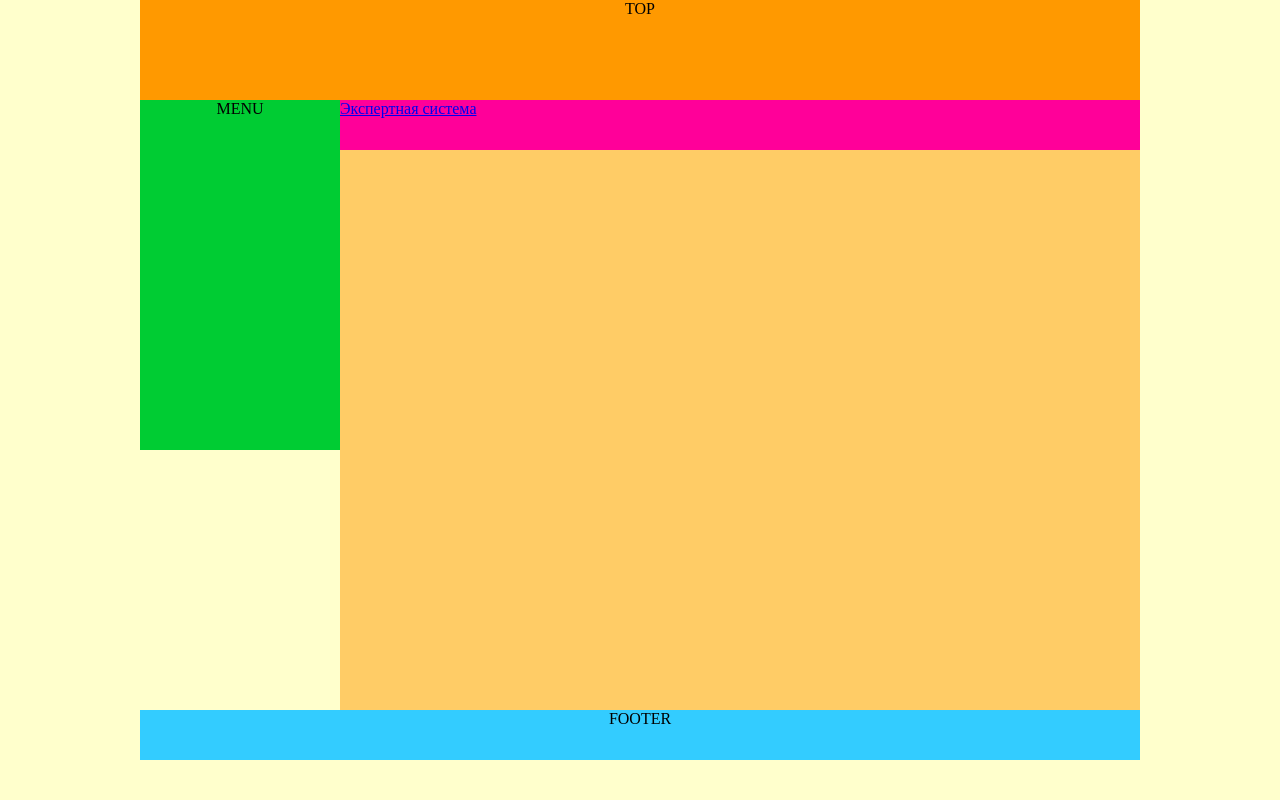
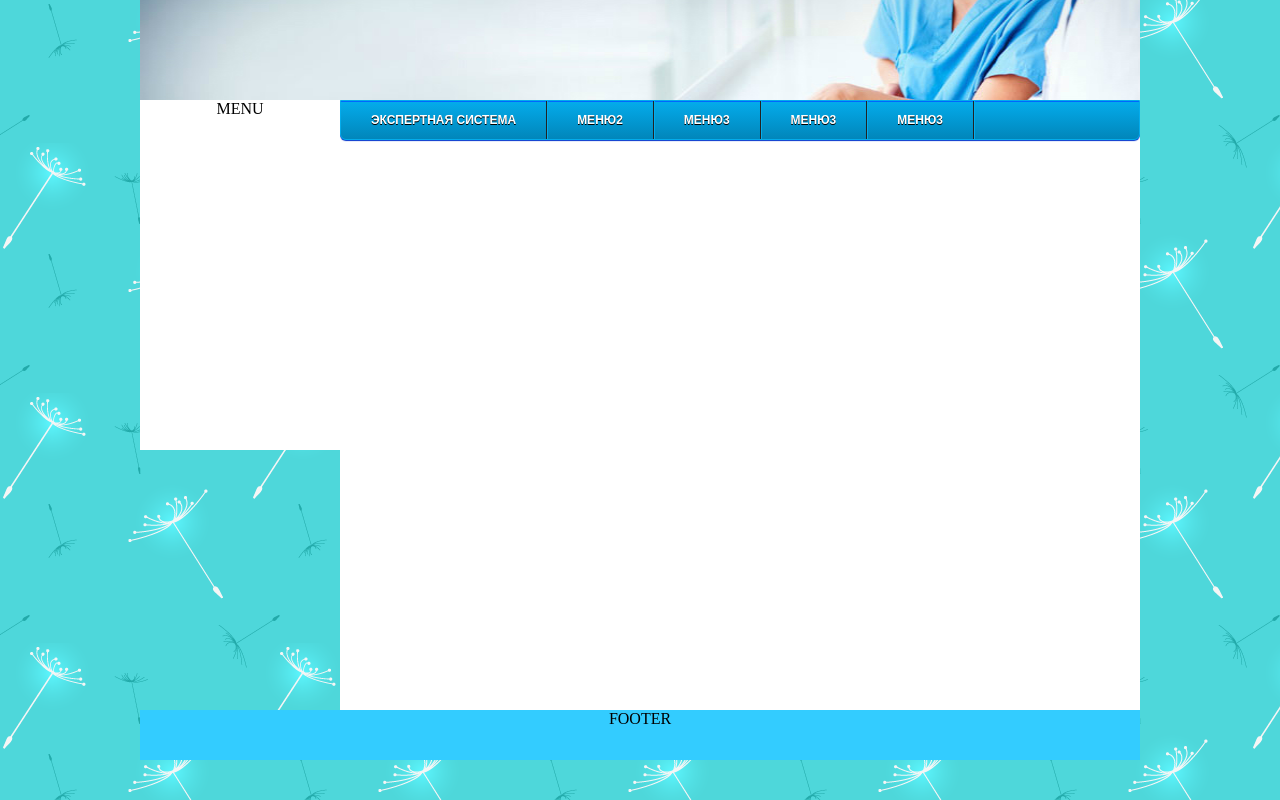
Before and after one commit to Azizjan-leo/clinic, a PHP site: page / in a window 1280 px wide. Run offline with PHP 8.4, Linux system fonts and the light colour scheme; some libraries are stand-ins or nearby versions.

Commit message:
сделала топменю, остальное в разработке

```diff
--- a/index.php
+++ b/index.php
@@ -3,13 +3,31 @@
   <title></title>
   <meta http-equiv="Content-Type" content="text/html; charset=windows-1251">
 		<link rel="stylesheet" type="text/css" href="styles/css.css" />
+  <link rel="stylesheet" type="text/css" href="styles/menu.css" />
  </head>
  <body>
   <div class="all">
-   <div id="top"><center>TOP</center></div>
+   <div id="top"></div>
    <div class="main">
-    <div id="topmenu"> <?php printf ('<a href="../index.php?content=%s">Экспертная система</a>',syst);?> </div>
-    <div id="menu"><center>MENU</center></div>
+    <div id="topmenu"> <!--<?php printf ('<a href="../index.php?content=%s">Экспертная система</a>',syst);?>-->
+     <nav id="menu-wrap">
+      <ul id="menu">
+       <li><?php printf ('<a href="../index.php?content=%s">Экспертная система</a>',syst);?></li>
+       <li><a href="#">Меню2</a>
+        <ul>
+         <li><a href="#">Подменю1</a></li>
+         <li><a href="#">Подменю2</a></li>
+         <li><a href="#">Подменю3</a></li>
+         <li><a href="#">Подменю4</a></li>
+        </ul>
+       </li>
+       <li><a href="#">Меню3</a></li>
+       <li><a href="#">Меню3</a></li>
+       <li><a href="#">Меню3</a></li>
+      </ul>
+      </nav>
+    </div>
+    <div id="leftmenu"><center>MENU</center></div>
     <div id="action">
 			<?php
 				if(isset($_GET["content"])){
--- a/styles/css.css
+++ b/styles/css.css
@@ -2,7 +2,9 @@ textarea{
  resize: none;
 }
 body{
- background-color: FFFFCC;
+ background: url("../images/bg.png");
+ background-color: #99CCFF;
+
 }
 .all{
  width: 1000px;
@@ -11,20 +13,22 @@ body{
  margin-top: -8px;
 }
 #top{
+ background: url("../images/top.jpg") no-repeat;
  height: 100px;
  background-color: FF9900;
+ background-size: 1000px 100px;
 }
 #topmenu{
  width: 800px;
  height: 50px;
  float: right;
- background-color: ff0099;
+ background-color: #FFFFFF;
 }
 #action{
  min-height: 560px;
  height: auto;
  width: 800px;
- background-color: FFCC66;
+ background-color: #FFFFFF;
  float: left;
 }
 #footer{
@@ -35,12 +39,12 @@ body{
  background-color: 33CCFF;
 
 }
-#menu{
+#leftmenu{
  min-height: 350px;
  width: 200px;
- background-color: 00CC33;
+ background-color: #FFFFFF;
  float: left;
-}
+ }
 .main{
 overflow:auto;
 }
--- /dev/null
+++ b/styles/menu.css
@@ -0,0 +1,158 @@
+#menu, #menu ul {
+	margin: 0;
+	padding: 0;
+	list-style: none;
+}
+
+#menu {
+	width: auto;
+	border: 1px solid #04acec;
+	background-color: #0186ba;
+	background-image: -moz-linear-gradient(#04acec, #0186ba);
+	background-image: -webkit-gradient(linear, left top, left bottom, from(#04acec), to(#0186ba));
+	background-image: -webkit-linear-gradient(#04acec, #0186ba);
+	background-image: -o-linear-gradient(#04acec, #0186ba);
+	background-image: -ms-linear-gradient(#04acec, #0186ba);
+	background-image: linear-gradient(#04acec, #0186ba);
+	-moz-border-radius: 0px 0px 6px 6px;
+	-webkit-border-radius: 0px 0px 6px 6px;
+	border-radius: 0px 0px 6px 6px;
+	-moz-box-shadow: 0 1px 1px #0033cc, 0 1px 0 #0066ff inset;
+	-webkit-box-shadow: 0 1px 1px #0033cc, 0 1px 0 #0066ff inset;
+	box-shadow: 0 1px 1px #0033cc, 0 1px 0 #0066ff inset;
+	}
+
+#menu:before,
+#menu:after {
+	content: "";
+	display: table;
+}
+#menu:after {
+	clear: both;
+}
+#menu {
+	zoom:1;
+}
+
+#menu li {
+	float: left;
+	border-right: 1px solid #222;
+ -webkit-box-shadow: 1px 0 0 #04acec;
+ -moz-box-shadow: 1px 0 0 #04acec;
+	box-shadow: 1px 0 0 #04acec;
+	position: relative;
+}
+#menu a {
+	float: left;
+	padding: 12px 30px;
+	color: #fff;
+	text-transform: uppercase;
+	font: bold 12px Arial, Helvetica;
+	text-decoration: none;
+	text-shadow: 0 1px 0 #000;
+}
+#menu li:hover > a {
+	color: #fafafa;
+}
+*html #menu li a:hover {
+	color: #fafafa;
+}
+#menu ul {
+	margin: 20px 0 0 0;
+	_margin: 0;
+	opacity: 0;
+	visibility: hidden;
+	position: absolute;
+	top: 38px;
+	left: 0;
+	z-index: 1;
+	background: #04acec;
+ background: -webkit-linear-gradient(#04acec, #0186ba);
+ background: -moz-linear-gradient(#04acec, #0186ba);
+	background: linear-gradient(#04acec, #0186ba);
+ -webkit-box-shadow: 0 -1px 0 rgba(255,255,255,.3);
+ -moz-box-shadow: 0 -1px 0 rgba(255,255,255,.3);
+	box-shadow: 0 -1px 0 rgba(255,255,255,.3);
+ -webkit-border-radius: 3px;
+ -moz-border-radius: 3px;
+	border-radius: 3px;
+ -webkit-transition: all .2s ease-in-out;
+ -moz-transition: all .2s ease-in-out;
+ -o-transition: all .2s ease-in-out;
+	transition: all .2s ease-in-out;
+}
+#menu li:hover > ul {
+	opacity: 1;
+	visibility: visible;
+	margin: 0;
+}
+#menu ul ul {
+	top: 0;
+	left: 150px;
+	margin: 0 0 0 20px;
+	_margin: 0;
+ -webkit-box-shadow: -1px 0 0 rgba(255,255,255,.3);
+ -moz-box-shadow: -1px 0 0 rgba(255,255,255,.3);
+	box-shadow: -1px 0 0 rgba(255,255,255,.3);
+}
+#menu ul li {
+	float: none;
+	display: block;
+	border: 0;
+	_line-height: 0;
+ -webkit-box-shadow: 0 1px 0 #0186ba, 0 2px 0 #0066ff;
+ -moz-box-shadow: 0 1px 0 #0186ba, 0 2px 0 #0066ff;
+	box-shadow: 0 1px 0 #0186ba, 0 2px 0 #0066ff;
+}
+#menu ul li:last-child {
+	box-shadow: none;
+}
+#menu ul a {
+	padding: 10px;
+	width: 100px;
+	_height: 10px;
+	display: block;
+	white-space: nowrap;
+	float: none;
+	text-transform: none;
+}
+/*!!!!!!!!!!!!!!!!!!!!!!!!!!!->>>>>*/
+#menu ul a:hover {
+	background-color: #0186ba;
+	background-image: linear-gradient(#04acec, #0186ba);
+}
+#menu ul li:first-child > a {
+ -webkit-border-radius: 3px 3px 0 0;
+ -moz-border-radius: 3px 3px 0 0;
+	border-radius: 3px 3px 0 0;
+}
+#menu ul li:first-child > a:after {
+	content: '';
+	position: absolute;
+	left: 40px;
+	top: -6px;
+	border-left: 6px solid transparent;
+	border-right: 6px solid transparent;
+	border-bottom: 6px solid #04acec;
+}
+#menu ul ul li:first-child a:after {
+	left: -6px;
+	top: 50%;
+	margin-top: -6px;
+	border-left: 0;
+	border-bottom: 6px solid transparent;
+	border-top: 6px solid transparent;
+	border-right: 6px solid #3b3b3b;
+}
+#menu ul li:first-child a:hover:after {
+	border-bottom-color: #04acec;
+}
+#menu ul ul li:first-child a:hover:after {
+	border-right-color: #0299d3;
+	border-bottom-color: transparent;
+}
+#menu ul li:last-child > a {
+ -webkit-border-radius: 0 0 3px 3px;
+ -moz-border-radius: 0 0 3px 3px;
+	border-radius: 0 0 3px 3px;
+}
```
Also changed, not shown: images/bg.png (added), images/top.jpg (added), images/top1.jpg (added).
